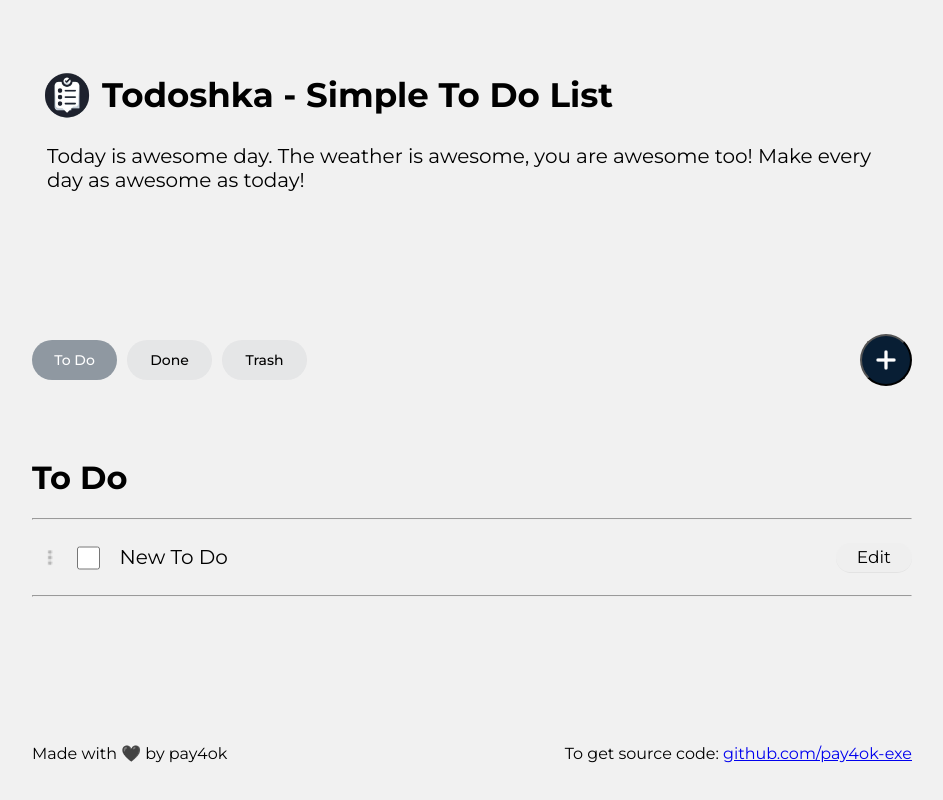
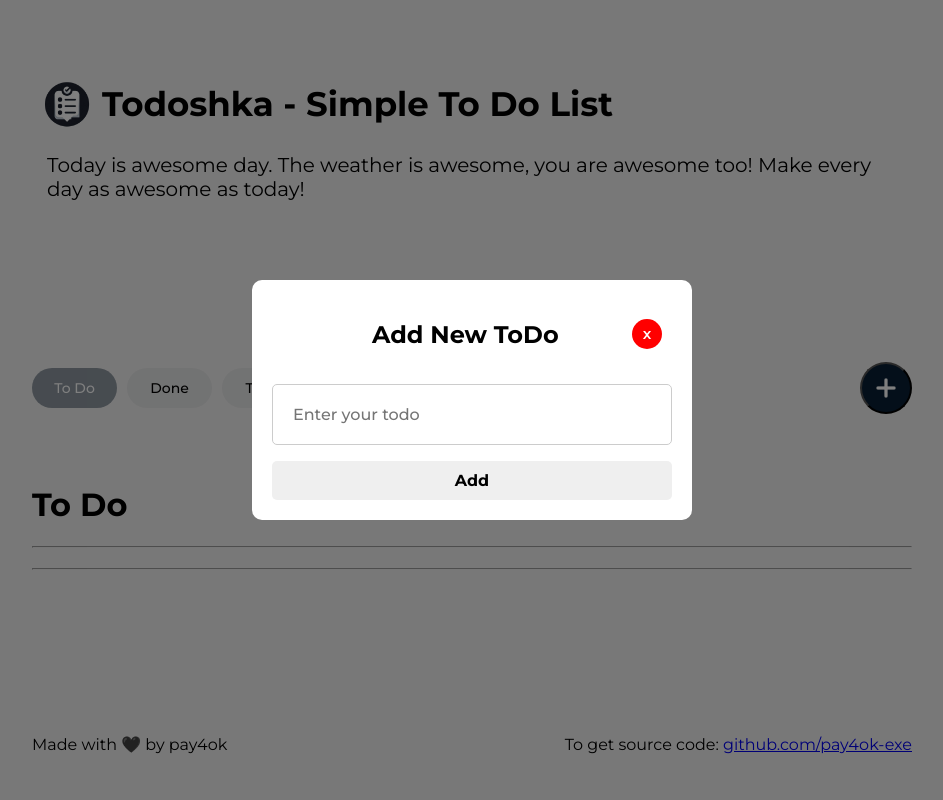
Before and after one commit to pay4ok-exe/Todoshka-React, a React (Vite) app: page / in a window 1280 px wide. Both pictures are taken after a click on the button 1054 px from the left and 377 px from the top of the page. Shown: the whole page, without its empty margins (168-1111 px from the left). Built offline with nearby package versions, Linux system fonts and the light colour scheme.

Commit message:
Added Modal Window also added Add Function

```diff
--- /dev/null
+++ b/src/components/Main/Modal.jsx
@@ -0,0 +1,45 @@
+import React, { useState } from 'react';
+function Modal({ show, handleClose, handleAdd }) {
+  const [inputValue, setInputValue] = useState('');
+
+  if (!show) {
+    return null;
+  }
+
+  // Handle input change
+  const handleInputChange = (e) => {
+    setInputValue(e.target.value);
+  };
+
+  // Handle add button click
+  const handleAddClick = () => {
+    if(inputValue !== ''){
+        handleAdd(inputValue); // Pass the input value to the add function
+        setInputValue(''); // Clear the input field
+    }
+  };
+
+  return (
+    <div className="modal-overlay">
+      <div className="modal-content">
+        <div className="modal-actions">
+            <h2>Add New ToDo</h2>
+            <button className="close-btn" onClick={handleClose}>x</button>
+        </div>
+        <input
+          type="text"
+          placeholder="Enter your todo"
+          className="modal-input"
+          value={inputValue}
+          onChange={handleInputChange}
+          required
+        />
+
+        <button className="modal-btn" onClick={handleAddClick}>Add</button>
+
+      </div>
+    </div>
+  );
+}
+
+export default Modal;
--- a/src/components/Main/ToDo.jsx
+++ b/src/components/Main/ToDo.jsx
@@ -1,7 +1,7 @@
 import React, { useState } from 'react';
 import MoreOptions from '../../assets/more_options.png';
 
-function ToDo({ id, text, isChecked, onTextChange, onToggleChecked }) {
+function ToDo({ id, text, isChecked, onTextChange, onToggleChecked, done, trash }) {
   const [isEditing, setIsEditing] = useState(false);
   const [todoText, setTodoText] = useState(text); // Initialize with the text prop
 
--- a/src/components/Main/index.jsx
+++ b/src/components/Main/index.jsx
@@ -2,18 +2,33 @@ import './main.css';
 import AddBtn from '../../assets/add.png';
 import ToDo from './ToDo';
 import { useState } from 'react';
+import Modal from './Modal';
 
 function Main() {
   const [todoList, setTodoList] = useState([]); // Initialize with an empty array
 
+  const [isModalOpen, setIsModalOpen] = useState(false);
+
+  const openModal = () => {
+    setIsModalOpen(true);
+  };
+
+  // Function to close the modal
+  const closeModal = () => {
+    setIsModalOpen(false);
+  };
+
   // Function to add a new todo
-  const addTodo = () => {
+  const addTodo = (text) => {
     const newTodo = {
       id: Date.now(), // Unique ID based on current timestamp
       isChecked: false,
-      text: 'New To Do',
+      done: false,
+      trash: false,
+      text: text || 'New To Do', // Use the provided text or default to 'New To Do'
     };
     setTodoList([...todoList, newTodo]); // Add the new todo to the list
+    closeModal(); // Close the modal after adding the todo
   };
 
   // Function to handle text change in a todo
@@ -41,7 +56,7 @@ function Main() {
           <button className="btn">Trash</button>
         </div>
 
-        <button className="add-btn" onClick={addTodo}>
+        <button className="add-btn" onClick={openModal}>
           <img src={AddBtn} alt="Add Button" />
         </button>
       </div>
@@ -55,14 +70,23 @@ function Main() {
               key={todo.id}
               id={todo.id}
               text={todo.text}
+              done={todo.done}
+              trash={todo.trash}
               isChecked={todo.isChecked}
               onTextChange={handleTextChange}
               onToggleChecked={toggleChecked}
             />
-          ))}
+          )).reverse()}
         </div>
         <hr />
       </div>
+
+      {/* Modal for adding new ToDo */}
+      <Modal
+        show={isModalOpen}
+        handleClose={closeModal}
+        handleAdd={addTodo}
+      />
     </div>
   );
 }
--- a/src/components/Main/main.css
+++ b/src/components/Main/main.css
@@ -59,14 +59,19 @@
   .to-do-list{
     display: flex;
     flex-direction: column;
-    margin: 20px 0;
-    gap: 20px;
+    margin: 10px 0;
+    /* gap: 20px; */
   }
 
   .to-do-item{
     display: flex;
     align-items: center;
     gap: 10px;
+    padding: 10px;
+  }
+
+  .to-do-item:hover{
+    background-color: #e4e6e7;
   }
 
   .to-do-item img{
@@ -147,3 +152,89 @@
     margin: 0;
     text-align: center;
 }
+
+
+
+.modal-overlay {
+  position: fixed;
+  top: 0;
+  left: 0;
+  width: 100%;
+  height: 100%;
+  background-color: rgba(0, 0, 0, 0.5);
+  display: flex;
+  justify-content: center;
+  align-items: center;
+}
+
+.modal-content {
+  background-color: white;
+  width: 400px;
+  height: 200px;
+  padding:20px;
+  border-radius: 10px;
+  text-align: center;
+  display: flex;
+  flex-direction: column;
+  justify-content: space-between;
+}
+
+.modal-input {
+  /* width: 80%; */
+  padding: 20px;
+  /* margin: 0 15px; */
+  border-radius: 5px;
+  border: 1px solid #ccc;
+
+
+  font-family: "Montserrat", system-ui;
+  font-size: 16px;
+  font-weight: 500;
+  /* color: white; */
+  /* background-color: red; */
+  /* line-height: 18px; */
+  text-align: left;
+}
+
+.modal-actions {
+  display: flex;
+  justify-content: space-between;
+  align-items: center;
+  /* margin: 0 20px; */
+}
+
+.modal-actions h2{
+  padding-left: 100px;
+}
+
+.modal-btn {
+  padding: 10px 20px;
+  /* margin: 5px; */
+  border: none;
+  border-radius: 5px;
+  cursor: pointer;
+  font-family: "Montserrat", system-ui;
+  font-size: 16px;
+  font-weight: bold;
+}
+
+.modal-btn:hover {
+  background-color: #ddd;
+}
+
+.close-btn{
+  height: 30px;
+  width: 30px;
+  margin: 10px;
+  border: none;
+  border-radius: 50%;
+  cursor: pointer;
+
+  font-family: "Montserrat", system-ui;
+  font-size: 15px;
+  font-weight: 600;
+  color: white;
+  background-color: red;
+  line-height: 18px;
+  text-align: center;
+}
```
